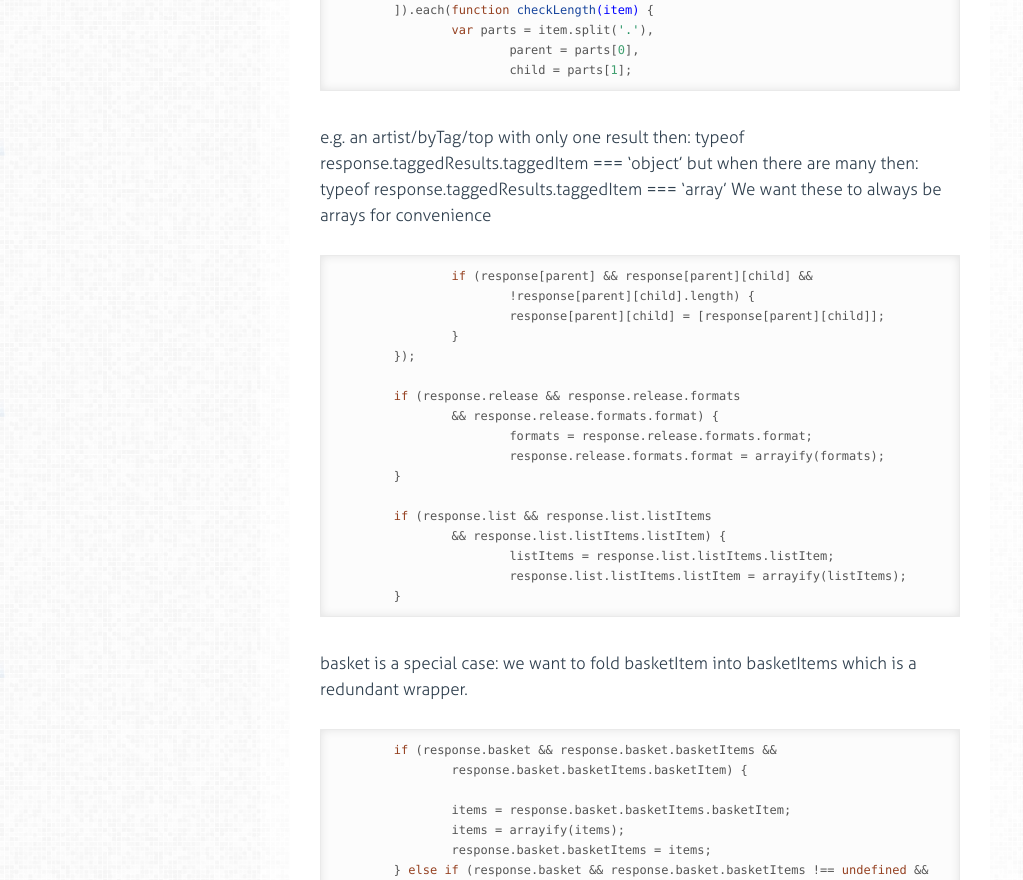
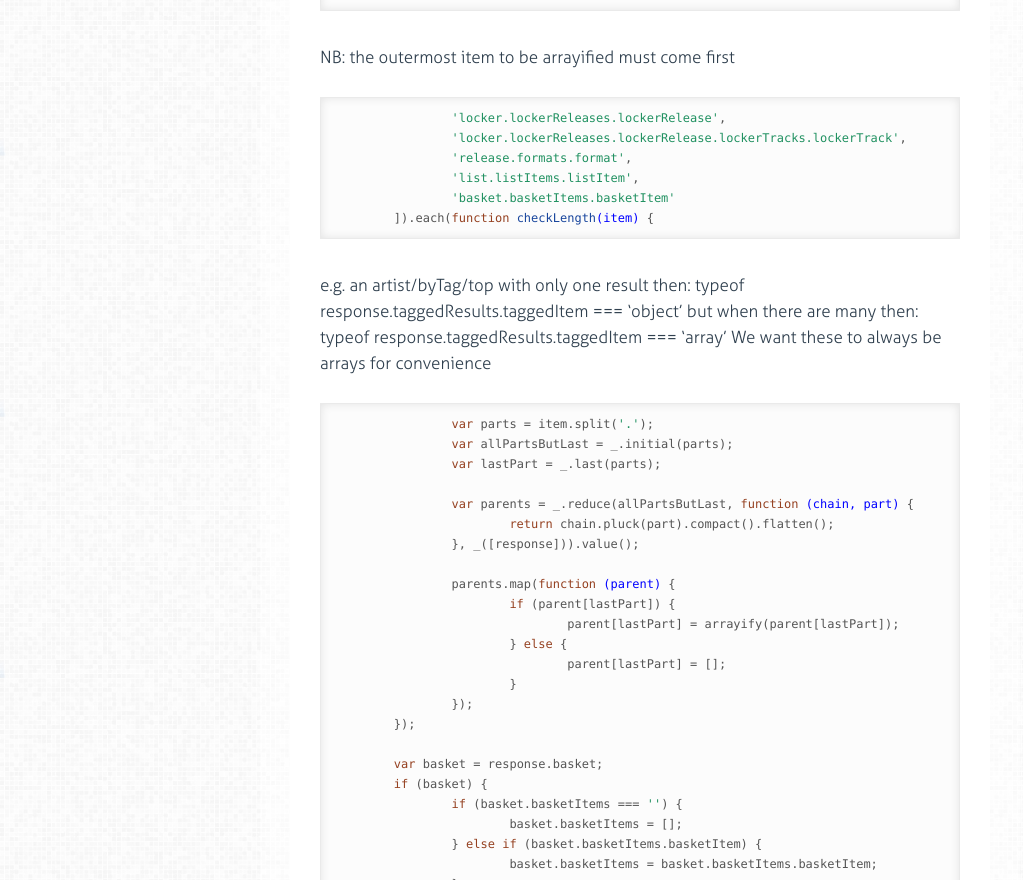
Before and after one commit to 7digital/7digital-api, a plain HTML site: page responseparser.html in a window 1280 px wide. Shown: the part 889-1769 px from the top of the page, without its empty margins (0-1023 px from the left). Drawn offline with Linux system fonts and the light colour scheme.

Commit message:
Publish docs

```diff
--- a/responseparser.html
+++ b/responseparser.html
@@ -192,11 +192,19 @@ wraps it in an array if it is.</p>
 		<span class="hljs-string">'recommendations.recommendedItem'</span>,
 		<span class="hljs-string">'tags.tag'</span>,
 		<span class="hljs-string">'taggedResults.taggedItem'</span>,
-		<span class="hljs-string">'cardTypes.cardType'</span>
-	]).each(<span class="hljs-function"><span class="hljs-keyword">function</span> <span class="hljs-title">checkLength</span><span class="hljs-params">(item)</span> {</span>
-		<span class="hljs-keyword">var</span> parts = item.split(<span class="hljs-string">'.'</span>),
-			parent = parts[<span class="hljs-number">0</span>],
-			child = parts[<span class="hljs-number">1</span>];</pre></div>
+		<span class="hljs-string">'cardTypes.cardType'</span>,</pre></div>
+
+
+
+        <p>NB: the outermost item to be arrayified must come first</p>
+
+
+          <div class='highlight'><pre>		<span class="hljs-string">'locker.lockerReleases.lockerRelease'</span>,
+		<span class="hljs-string">'locker.lockerReleases.lockerRelease.lockerTracks.lockerTrack'</span>,
+		<span class="hljs-string">'release.formats.format'</span>,
+		<span class="hljs-string">'list.listItems.listItem'</span>,
+		<span class="hljs-string">'basket.basketItems.basketItem'</span>
+	]).each(<span class="hljs-function"><span class="hljs-keyword">function</span> <span class="hljs-title">checkLength</span><span class="hljs-params">(item)</span> {</span></pre></div>
 
 
 
@@ -207,39 +215,31 @@ but when there are many then:
 We want these to always be arrays for convenience</p>
 
 
-          <div class='highlight'><pre>		<span class="hljs-keyword">if</span> (response[parent] &amp;&amp; response[parent][child] &amp;&amp;
-			!response[parent][child].length) {
-			response[parent][child] = [response[parent][child]];
-		}
+          <div class='highlight'><pre>
+		<span class="hljs-keyword">var</span> parts = item.split(<span class="hljs-string">'.'</span>);
+		<span class="hljs-keyword">var</span> allPartsButLast = _.initial(parts);
+		<span class="hljs-keyword">var</span> lastPart = _.last(parts);
+
+		<span class="hljs-keyword">var</span> parents = _.reduce(allPartsButLast, <span class="hljs-function"><span class="hljs-keyword">function</span> <span class="hljs-params">(chain, part)</span> {</span>
+			<span class="hljs-keyword">return</span> chain.pluck(part).compact().flatten();
+		}, _([response])).value();
+
+		parents.map(<span class="hljs-function"><span class="hljs-keyword">function</span> <span class="hljs-params">(parent)</span> {</span>
+			<span class="hljs-keyword">if</span> (parent[lastPart]) {
+				parent[lastPart] = arrayify(parent[lastPart]);
+			} <span class="hljs-keyword">else</span> {
+				parent[lastPart] = [];
+			}
+		});
 	});
 
-	<span class="hljs-keyword">if</span> (response.release &amp;&amp; response.release.formats
-		&amp;&amp; response.release.formats.format) {
-			formats = response.release.formats.format;
-			response.release.formats.format = arrayify(formats);
-	}
-
-	<span class="hljs-keyword">if</span> (response.list &amp;&amp; response.list.listItems
-		&amp;&amp; response.list.listItems.listItem) {
-			listItems = response.list.listItems.listItem;
-			response.list.listItems.listItem = arrayify(listItems);
-	}</pre></div>
-
-
-
-        <p>basket is a special case: we want to fold basketItem into basketItems
-which is a redundant wrapper.</p>
-
-
-          <div class='highlight'><pre>	<span class="hljs-keyword">if</span> (response.basket &amp;&amp; response.basket.basketItems &amp;&amp;
-		response.basket.basketItems.basketItem) {
-
-		items = response.basket.basketItems.basketItem;
-		items = arrayify(items);
-		response.basket.basketItems = items;
-	} <span class="hljs-keyword">else</span> <span class="hljs-keyword">if</span> (response.basket &amp;&amp; response.basket.basketItems !== <span class="hljs-literal">undefined</span> &amp;&amp;
-			!_.isArray(response.basket.basketItems)) {
-		response.basket.basketItems = [];
+	<span class="hljs-keyword">var</span> basket = response.basket;
+	<span class="hljs-keyword">if</span> (basket) {
+		<span class="hljs-keyword">if</span> (basket.basketItems === <span class="hljs-string">''</span>) {
+			basket.basketItems = [];
+		} <span class="hljs-keyword">else</span> <span class="hljs-keyword">if</span> (basket.basketItems.basketItem) {
+			basket.basketItems = basket.basketItems.basketItem;
+		}
 	}
 
 	<span class="hljs-keyword">return</span> response;
```
